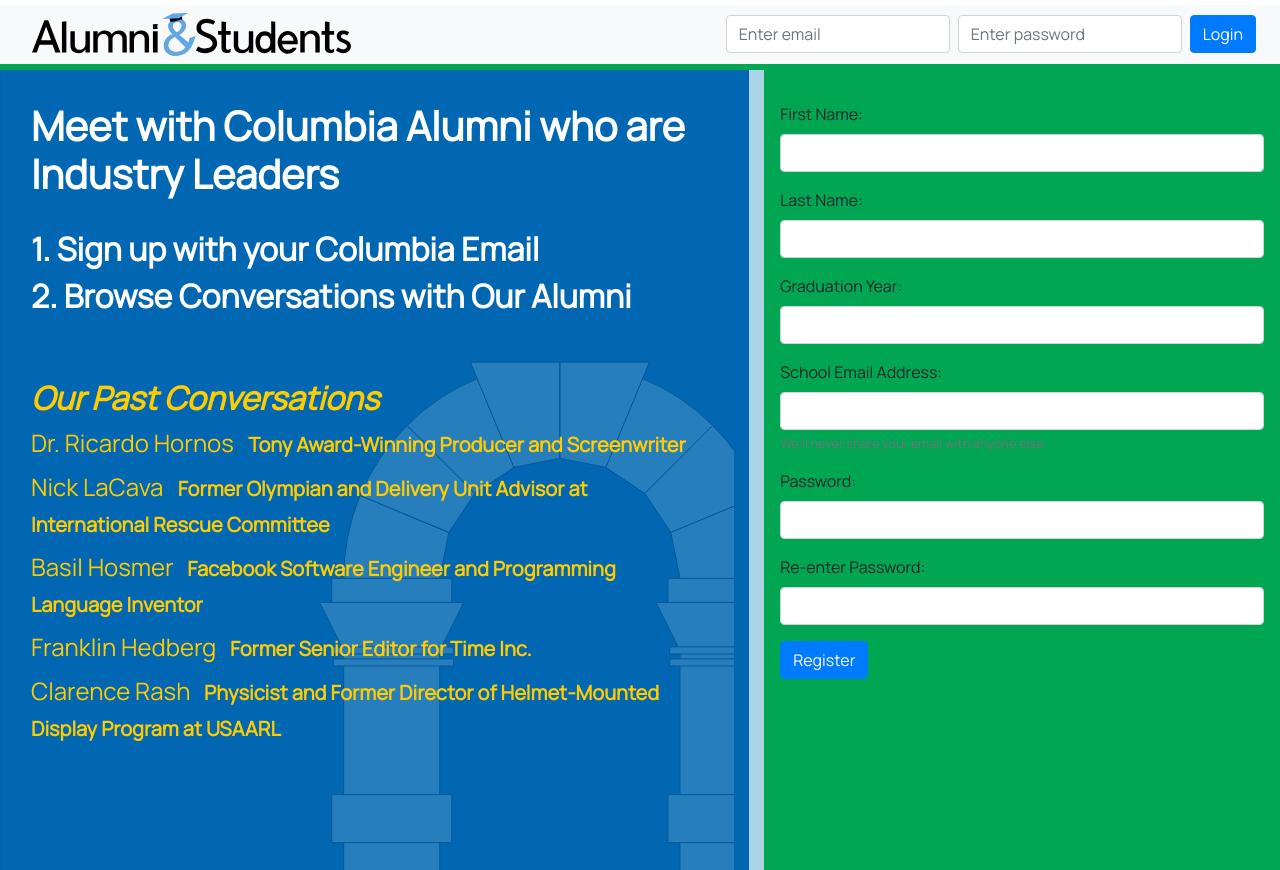
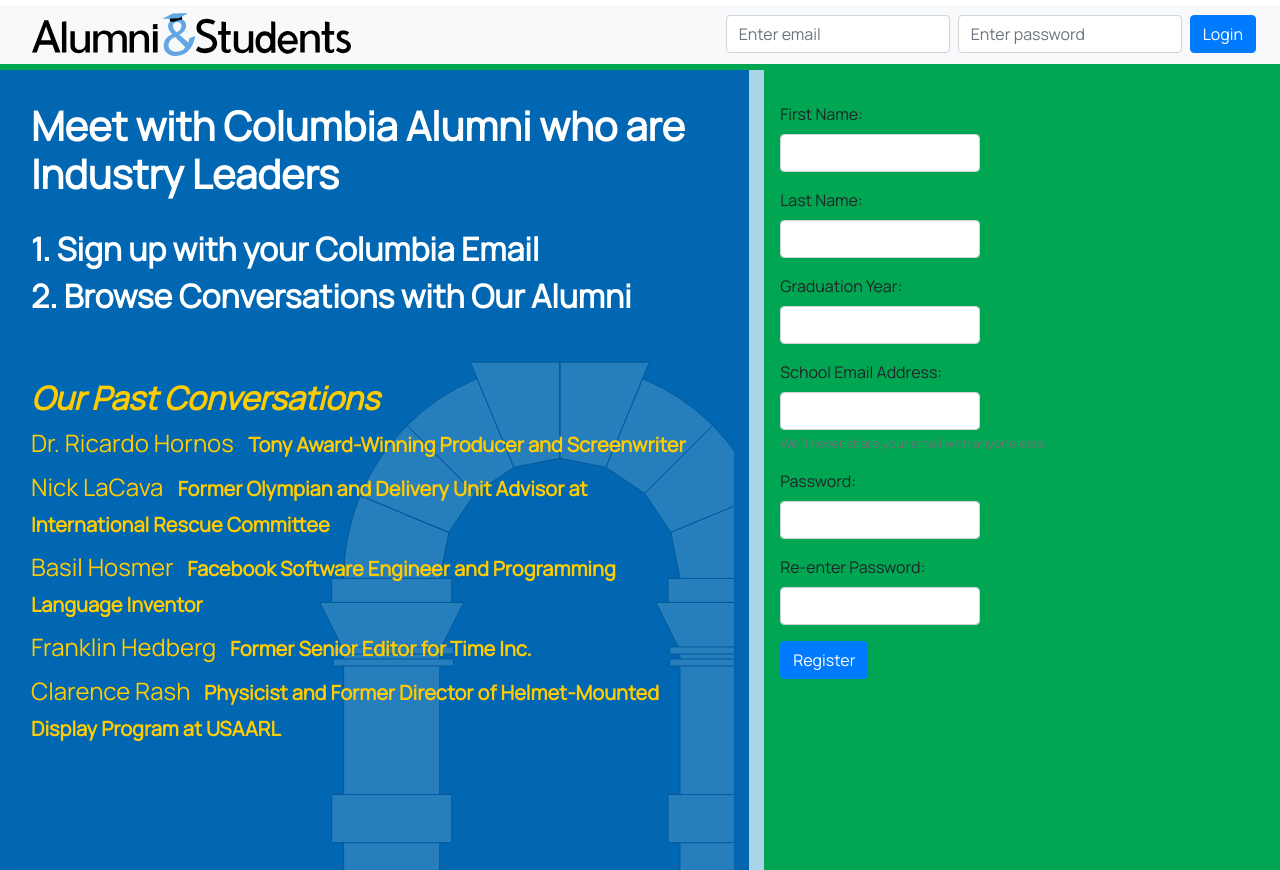
Before and after one commit to supernick125/summer-project-2020, a React (Create React App) app in the folder client/: page /register in a window 1280 px wide. Built offline with nearby package versions, Linux system fonts and the light colour scheme.

Commit message:
Update style.css

```diff
--- a/client/src/pages/Account/style.css
+++ b/client/src/pages/Account/style.css
@@ -26,6 +26,11 @@
 	border: 3px outset black;
 	margin-bottom: 30px;
 	width: 90vw;
+}
+
+.form-control
+{
+	width: 200px;
 }
 
 #block1left
```
